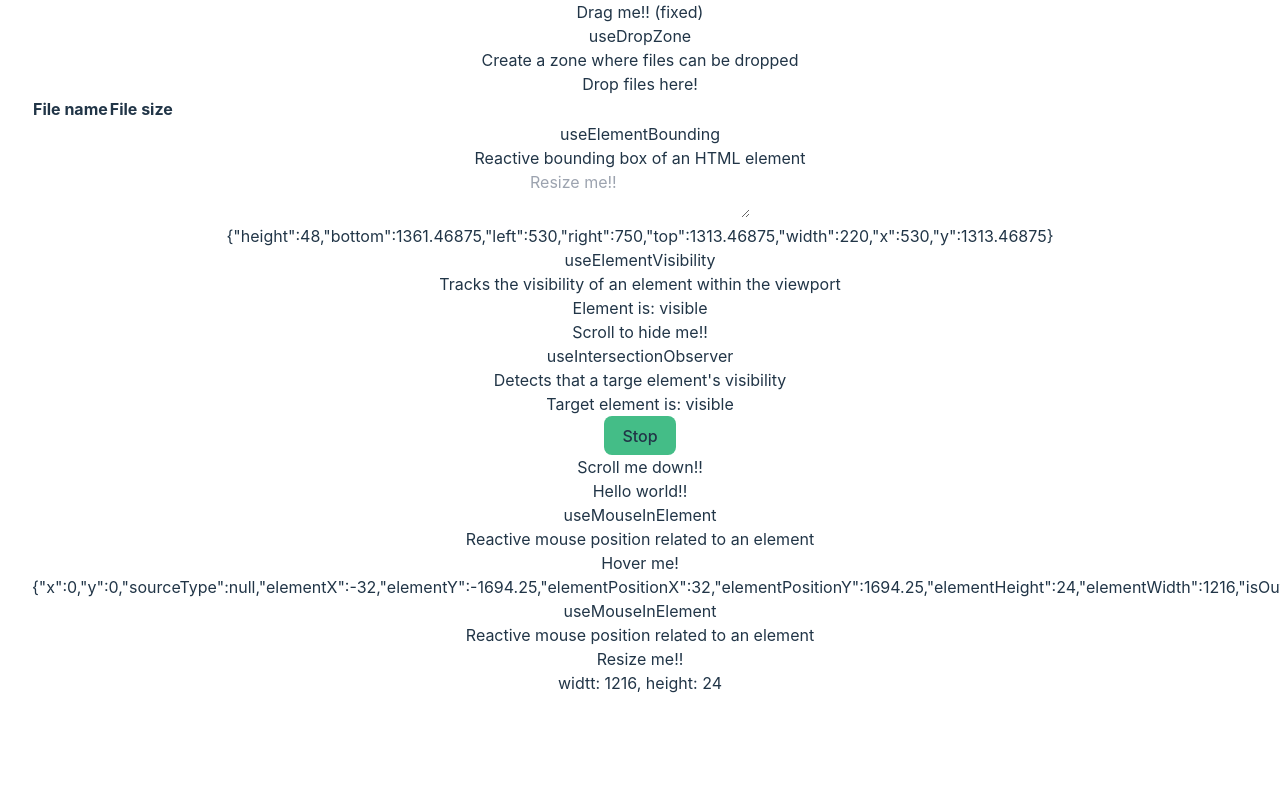
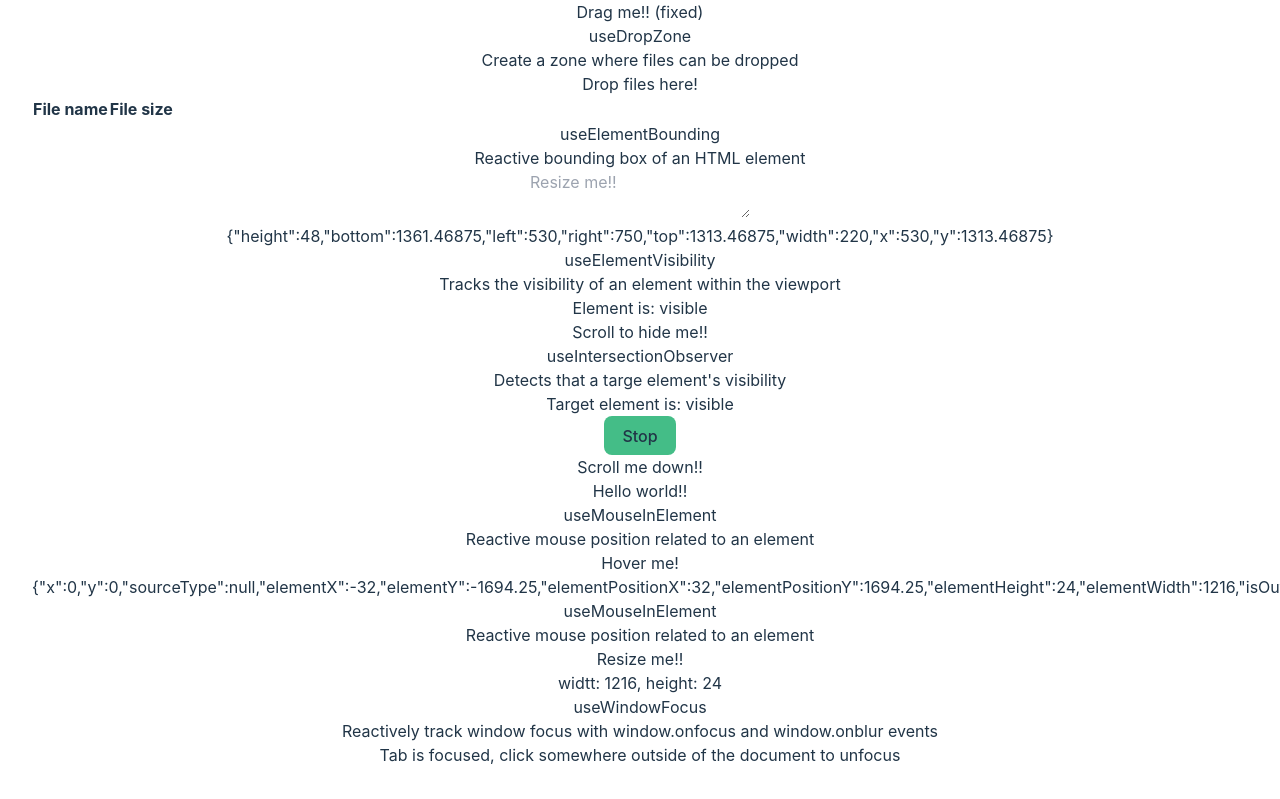
Before and after one commit to cwmazer/vue3-vueuse, a Vue app: page / in a window 1280 px wide. Shown: the part 1143-1942 px from the top of the page. Before the commit the page ends 1870 px from the top, so only its background shows below. Built offline with nearby package versions, Linux system fonts and the light colour scheme.

Commit message:
elements/useWindowFocus

```diff
--- a/src/App.vue
+++ b/src/App.vue
@@ -12,6 +12,7 @@ import UseElementVisibility from "./components/vueuse/elements/useElementVisibil
 import UseIntersectionObserver from "./components/vueuse/elements/useIntersectionObserver/index.vue";
 import UseMouseInElement from "./components/vueuse/elements/useMouseInElement/index.vue";
 import UseResizeObserver from "./components/vueuse/elements/useResizeObserver/index.vue";
+import UseWindowFocus from "./components/vueuse/elements/useWindowFocus/index.vue";
 </script>
 
 <template>
@@ -30,6 +31,7 @@ import UseResizeObserver from "./components/vueuse/elements/useResizeObserver/in
       <UseIntersectionObserver />
       <UseMouseInElement />
       <UseResizeObserver />
+      <UseWindowFocus />
     </div>
   </div>
 </template>
--- a/src/components/vueuse/elements/useResizeObserver/index.vue
+++ b/src/components/vueuse/elements/useResizeObserver/index.vue
@@ -4,7 +4,9 @@
     <p>Reactive mouse position related to an element</p>
     <div class="h-[150px] max-w-[400px] mx-auto mt-3">
       <div>
-        <div ref="target" class="grid items-center resize w-[200px] h-[120px] bg-stone-300 mx-auto overflow-auto">Resize me!!</div>
+        <div ref="target" class="grid items-center resize w-[200px] h-[100px] max-w-[350px] max-h-[120px] bg-stone-300 mx-auto overflow-auto border border-stone-400">
+          Resize me!!
+        </div>
         <div>{{ text }}</div>
       </div>
     </div>
--- /dev/null
+++ b/src/components/vueuse/elements/useWindowFocus/index.vue
@@ -0,0 +1,20 @@
+<template>
+  <div class="w-full p-2 border border-slate-200 rounded-md">
+    <h2 class="mb-1 font-bold underline">useWindowFocus</h2>
+    <p>Reactively track window focus with window.onfocus and window.onblur events</p>
+    <div class="w-[600px] mx-auto border mt-3 p-2">
+      {{ text }}
+    </div>
+  </div>
+</template>
+
+<script setup lang="ts">
+import { computed } from "vue";
+import { useWindowFocus } from "@vueuse/core";
+const focused = useWindowFocus();
+const text = computed(() => {
+  return focused.value ? "Tab is focused, click somewhere outside of the document to unfocus" : "Tab is unfocused";
+});
+</script>
+
+<style scoped></style>
```
